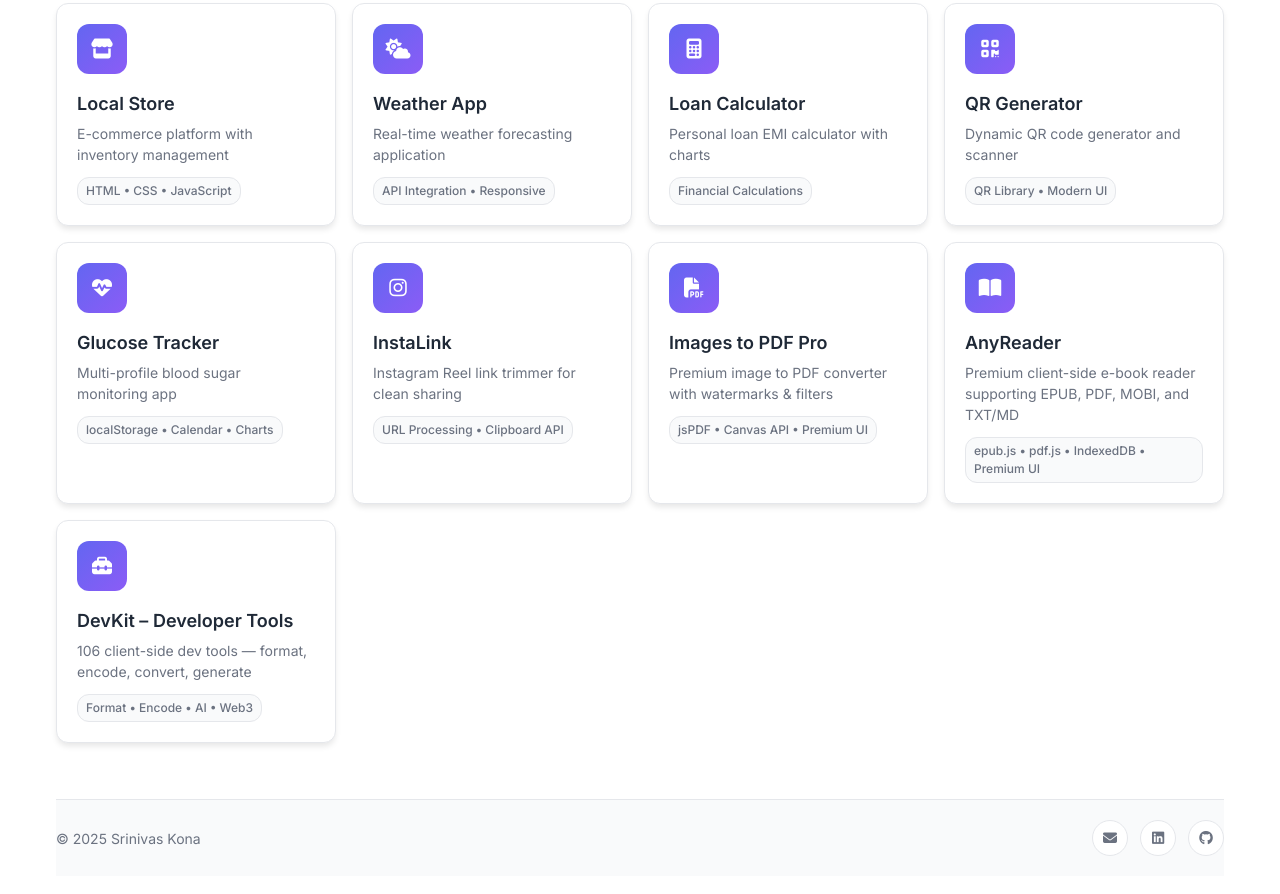
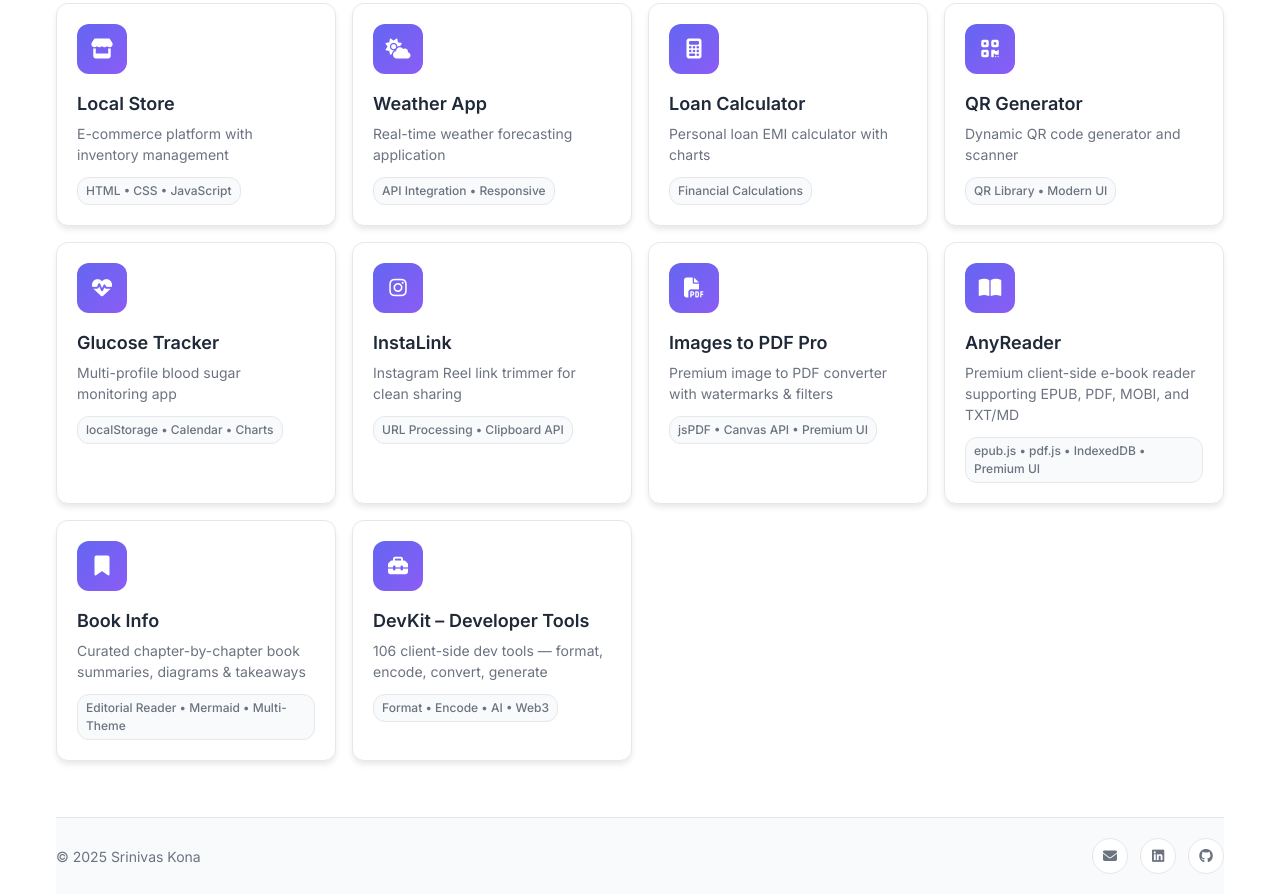
Before and after one commit to srinivaskona7/srinivas-kona-projects, a plain HTML site: page index.html in a window 1280 px wide. Shown: the part 254-1148 px from the top of the page. Drawn offline with Linux system fonts and the light colour scheme.

Commit message:
Add Book Info reader project to portfolio showcase

```diff
--- a/index.html
+++ b/index.html
@@ -160,6 +160,22 @@
                     </div>
                 </div>
 
+                <div class="project-card" data-url="https://srinivaskona7.github.io/book-info/">
+                    <div class="project-header">
+                        <div class="project-icon">
+                            <i class="fas fa-bookmark"></i>
+                        </div>
+                        <div class="project-overlay">
+                            <i class="fas fa-external-link-alt"></i>
+                        </div>
+                    </div>
+                    <div class="project-info">
+                        <h3>Book Info</h3>
+                        <p>Curated chapter-by-chapter book summaries, diagrams & takeaways</p>
+                        <span class="project-tech">Editorial Reader • Mermaid • Multi-Theme</span>
+                    </div>
+                </div>
+
                 <div class="project-card" data-url="https://devkit.escalixstudio.com/">
                     <div class="project-header">
                         <div class="project-icon">
```
Also changed, not shown: README.md.
